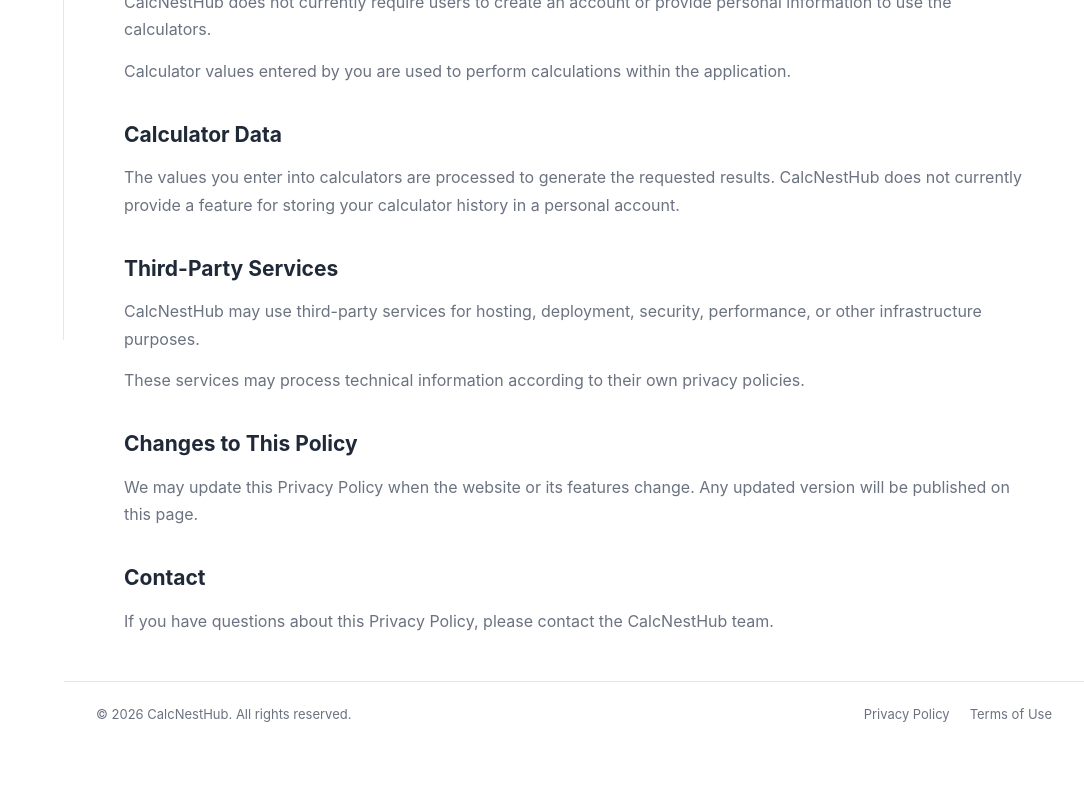
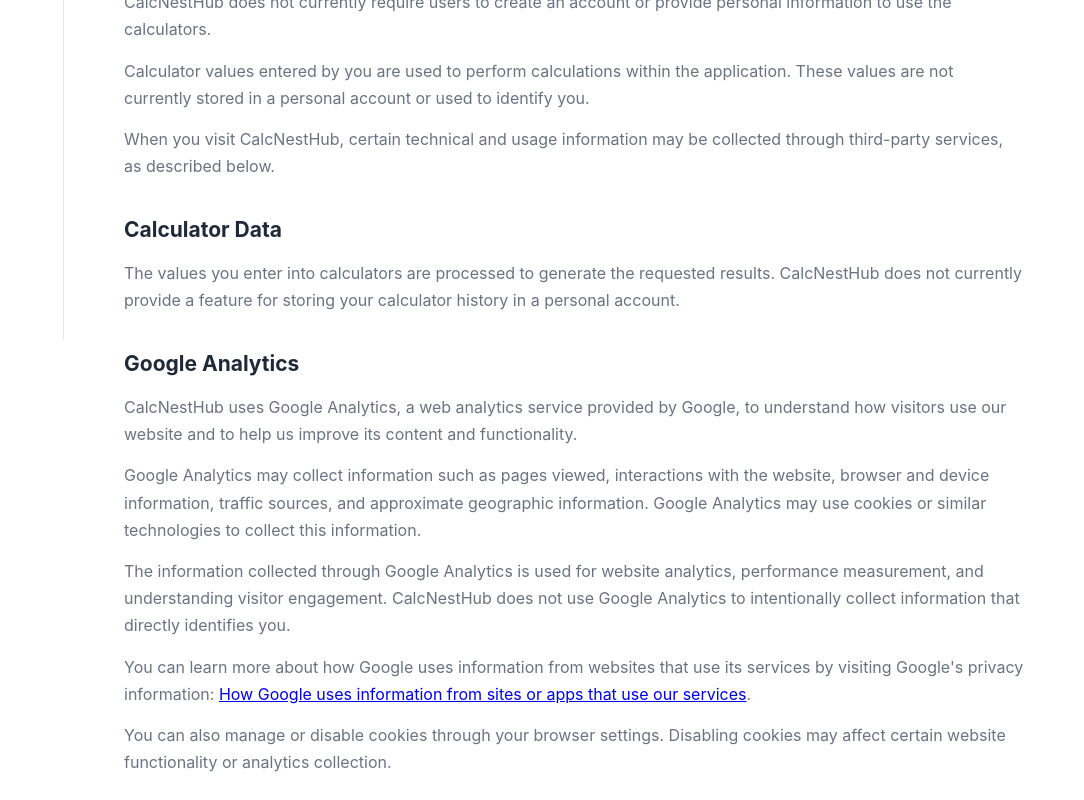
Before and after one commit to karankrish7832/calcnest, a React (Vite) app: page /privacy in a window 1280 px wide. Shown: the part 460-1260 px from the top of the page, without its empty margins (196-1280 px from the left). Before the commit the page ends 1206 px from the top, so only its background shows below. Built offline with nearby package versions, Linux system fonts and the light colour scheme.

Commit message:
Privacy Policy page updated

```diff
--- a/src/pages/Privacy/Privacy.tsx
+++ b/src/pages/Privacy/Privacy.tsx
@@ -36,6 +36,14 @@ const Privacy = () => {
                 <p>
                     Calculator values entered by you are used to
                     perform calculations within the application.
+                    These values are not currently stored in a
+                    personal account or used to identify you.
+                </p>
+
+                <p>
+                    When you visit CalcNestHub, certain technical
+                    and usage information may be collected through
+                    third-party services, as described below.
                 </p>
             </section>
 
@@ -52,16 +60,68 @@ const Privacy = () => {
             </section>
 
             <section>
+                <h2>Google Analytics</h2>
+
+                <p>
+                    CalcNestHub uses Google Analytics, a web
+                    analytics service provided by Google, to
+                    understand how visitors use our website and
+                    to help us improve its content and functionality.
+                </p>
+
+                <p>
+                    Google Analytics may collect information such as
+                    pages viewed, interactions with the website,
+                    browser and device information, traffic sources,
+                    and approximate geographic information. Google
+                    Analytics may use cookies or similar technologies
+                    to collect this information.
+                </p>
+
+                <p>
+                    The information collected through Google Analytics
+                    is used for website analytics, performance
+                    measurement, and understanding visitor
+                    engagement. CalcNestHub does not use Google
+                    Analytics to intentionally collect information
+                    that directly identifies you.
+                </p>
+
+                <p>
+                    You can learn more about how Google uses
+                    information from websites that use its services
+                    by visiting Google's privacy information:
+                    {" "}
+                    <a
+                        href="https://policies.google.com/technologies/partner-sites"
+                        target="_blank"
+                        rel="noopener noreferrer"
+                    >
+                        How Google uses information from sites or apps
+                        that use our services
+                    </a>
+                    .
+                </p>
+
+                <p>
+                    You can also manage or disable cookies through
+                    your browser settings. Disabling cookies may
+                    affect certain website functionality or analytics
+                    collection.
+                </p>
+            </section>
+
+            <section>
                 <h2>Third-Party Services</h2>
 
                 <p>
-                    CalcNestHub may use third-party services for
-                    hosting, deployment, security, performance,
-                    or other infrastructure purposes.
+                    CalcNestHub uses third-party services for
+                    hosting, deployment, analytics, security,
+                    performance, or other infrastructure purposes.
                 </p>
 
                 <p>
-                    These services may process technical
+                    These services may process technical or usage
                     information according to their own privacy
                     policies.
                 </p>
```
